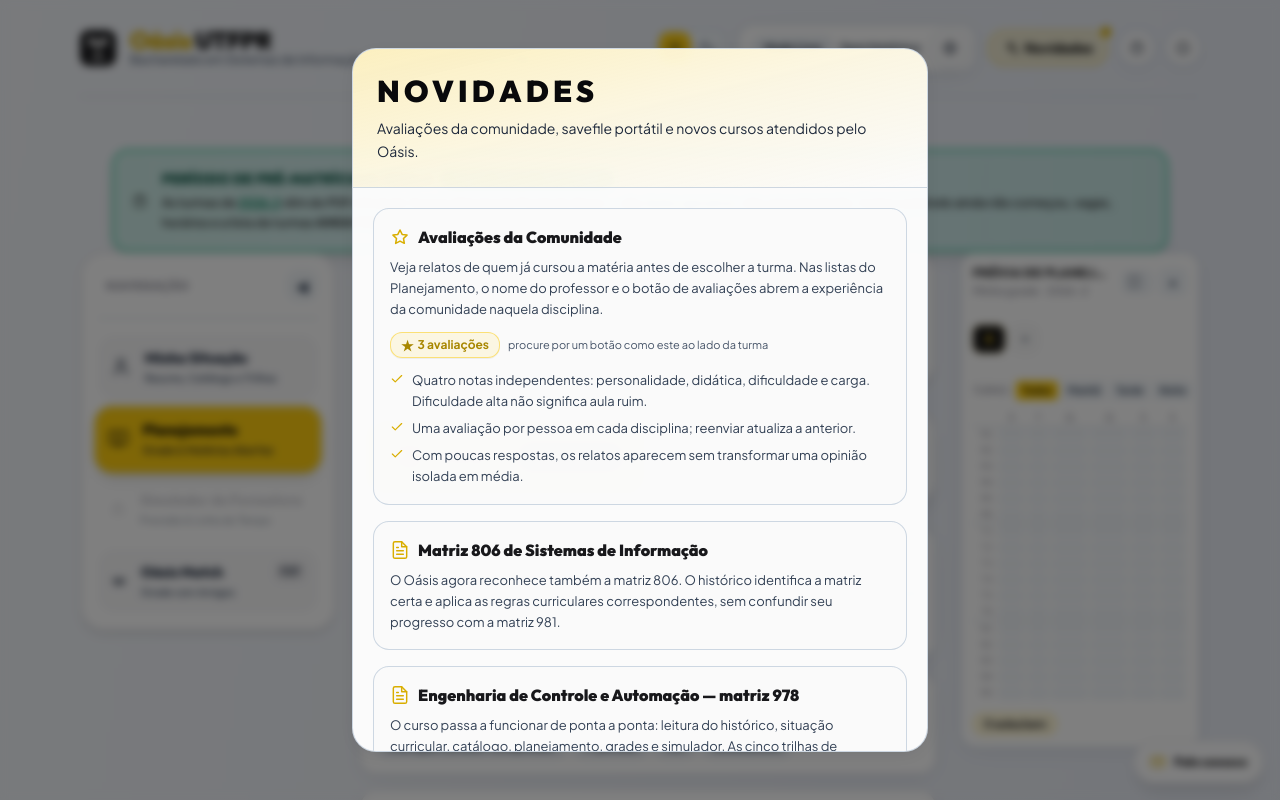
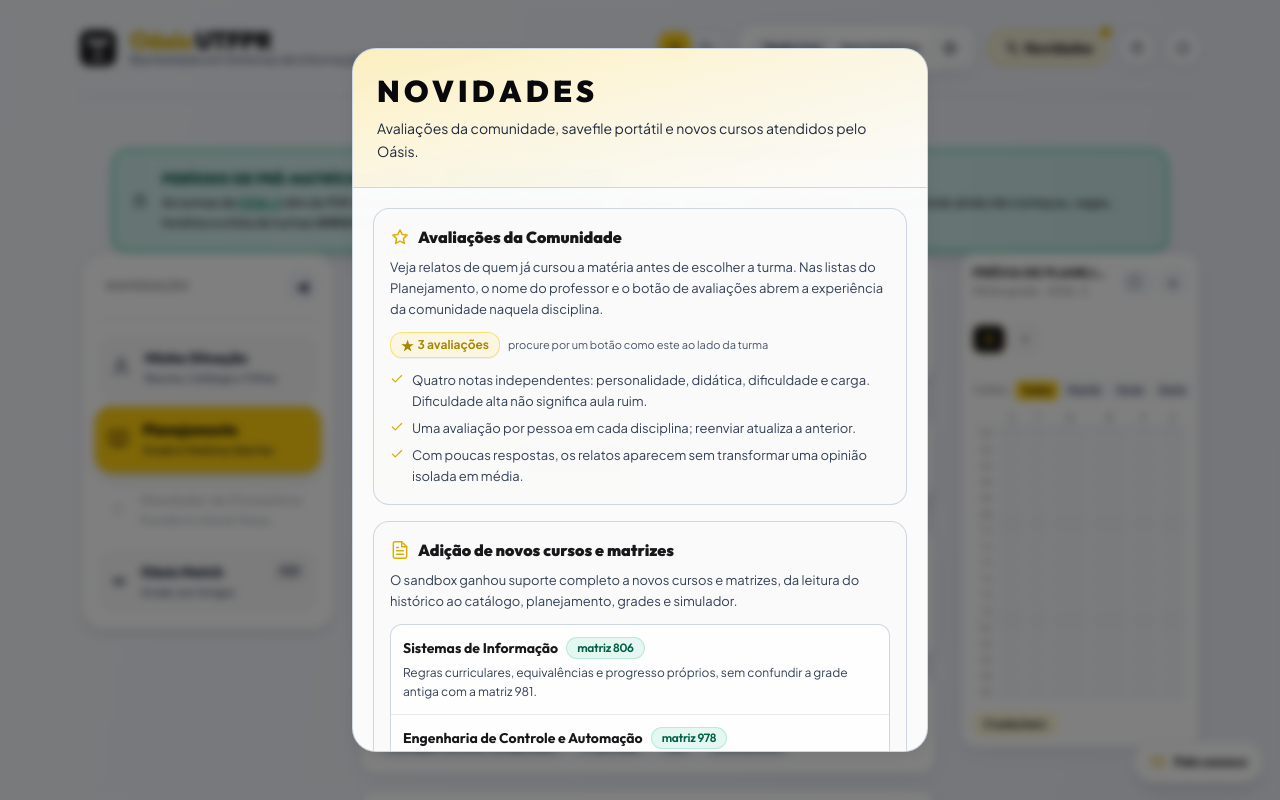
Before and after one commit to bdsromulo/Oasis-UTFPR, a React (Vite) app: page / in a window 1280 px wide. Both pictures are taken after a click on the button "Entrar sem histórico (Grade na Hora)". Shown: the top 800 px of the page. Built offline with nearby package versions, Linux system fonts and the light colour scheme.

Commit message:
feat(sandbox): consolida novos cursos nas novidades

```diff
--- a/src/ui/telas/ModalNovidades.tsx
+++ b/src/ui/telas/ModalNovidades.tsx
@@ -1,5 +1,5 @@
 import { useEffect } from "react";
-import { Botao } from "../componentes";
+import { Badge, Botao } from "../componentes";
 import { IconCheck, IconDownload, IconFileText, IconStar } from "../icons";
 
 /** Destaques da versão atual. A leitura é lembrada apenas depois de fechar o modal. */
@@ -83,28 +83,49 @@ export function ModalNovidades(props: {
             <div className="flex items-center gap-2">
               <IconFileText className="h-5 w-5 text-utfpr-600 dark:text-utfpr-400" />
               <h3 className="font-display text-base font-black text-zinc-900 dark:text-zinc-100">
-                Matriz 806 de Sistemas de Informação
+                Adição de novos cursos e matrizes
               </h3>
             </div>
             <p className="mt-2 text-[13px] text-zinc-600 dark:text-zinc-300">
-              O Oásis agora reconhece também a matriz 806. O histórico identifica a matriz certa e
-              aplica as regras curriculares correspondentes, sem confundir seu progresso com a matriz 981.
+              O sandbox ganhou suporte completo a novos cursos e matrizes, da leitura do histórico
+              ao catálogo, planejamento, grades e simulador.
             </p>
-          </section>
-
-          <section className="rounded-2xl border border-zinc-200 bg-zinc-50/70 p-4 dark:border-zinc-800 dark:bg-zinc-800/30">
-            <div className="flex items-center gap-2">
-              <IconFileText className="h-5 w-5 text-utfpr-600 dark:text-utfpr-400" />
-              <h3 className="font-display text-base font-black text-zinc-900 dark:text-zinc-100">
-                Engenharia de Controle e Automação — matriz 978
-              </h3>
-            </div>
-            <p className="mt-2 text-[13px] text-zinc-600 dark:text-zinc-300">
-              O curso passa a funcionar de ponta a ponta: leitura do histórico, situação curricular,
-              catálogo, planejamento, grades e simulador. As cinco trilhas de formação são conferidas
-              separadamente, inclusive as quatro subáreas da trilha de Formação Complementar, e o
-              Planejamento usa as ofertas próprias de 2025/2, 2026/1 e 2026/2.
-            </p>
+            <ul className="mt-3 divide-y divide-zinc-200/80 overflow-hidden rounded-xl border border-zinc-200/80 bg-white/70 dark:divide-zinc-700/80 dark:border-zinc-700/80 dark:bg-zinc-900/50">
+              <li className="p-3">
+                <div className="flex flex-wrap items-center gap-2">
+                  <strong className="font-display text-sm text-zinc-900 dark:text-zinc-100">
+                    Sistemas de Informação
+                  </strong>
+                  <Badge tom="ok">matriz 806</Badge>
+                </div>
+                <p className="mt-1 text-[12px] text-zinc-600 dark:text-zinc-300">
+                  Regras curriculares, equivalências e progresso próprios, sem confundir a grade antiga com a matriz 981.
+                </p>
+              </li>
+              <li className="p-3">
+                <div className="flex flex-wrap items-center gap-2">
+                  <strong className="font-display text-sm text-zinc-900 dark:text-zinc-100">
+                    Engenharia de Controle e Automação
+                  </strong>
+                  <Badge tom="ok">matriz 978</Badge>
+                </div>
+                <p className="mt-1 text-[12px] text-zinc-600 dark:text-zinc-300">
+                  Cinco trilhas de formação, extensão, estágio e ofertas próprias de 2025.2 a 2026.2.
+                </p>
+              </li>
+              <li className="p-3">
+                <div className="flex flex-wrap items-center gap-2">
+                  <strong className="font-display text-sm text-zinc-900 dark:text-zinc-100">
+                    Engenharia Mecatrônica
+                  </strong>
+                  <Badge tom="ok">matriz 823</Badge>
+                  <Badge tom="ok">matriz 973</Badge>
+                </div>
+                <p className="mt-1 text-[12px] text-zinc-600 dark:text-zinc-300">
+                  Grades antiga e vigente, com Humanidades, trilhas, eletivas e ofertas atuais resolvidas pelas equivalências oficiais.
+                </p>
+              </li>
+            </ul>
           </section>
 
           <section className="rounded-2xl border border-utfpr-500/40 bg-utfpr-500/10 p-4 dark:bg-utfpr-500/5">
```
Also changed, not shown: 2 other files (tests, documents, lock files or other folders).
